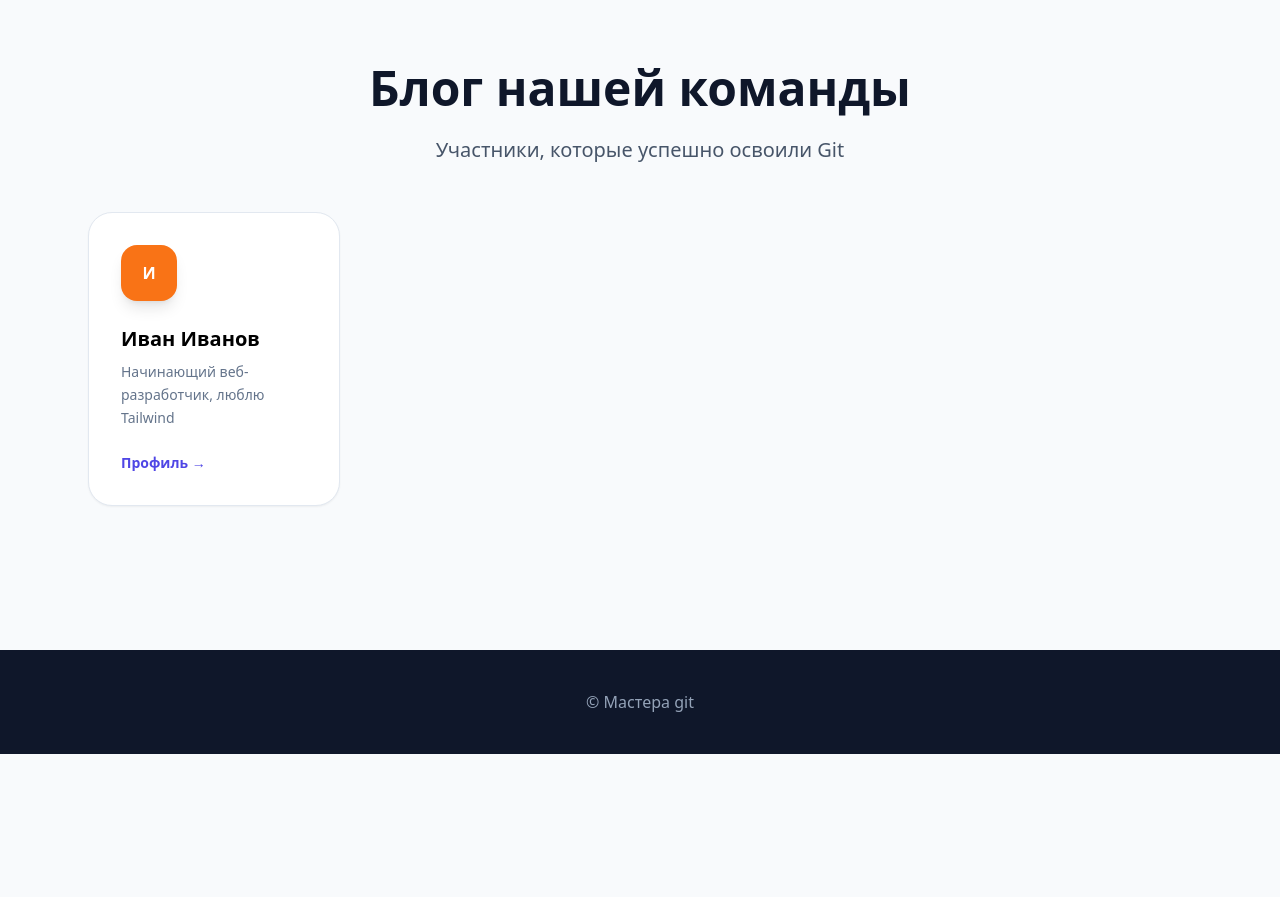
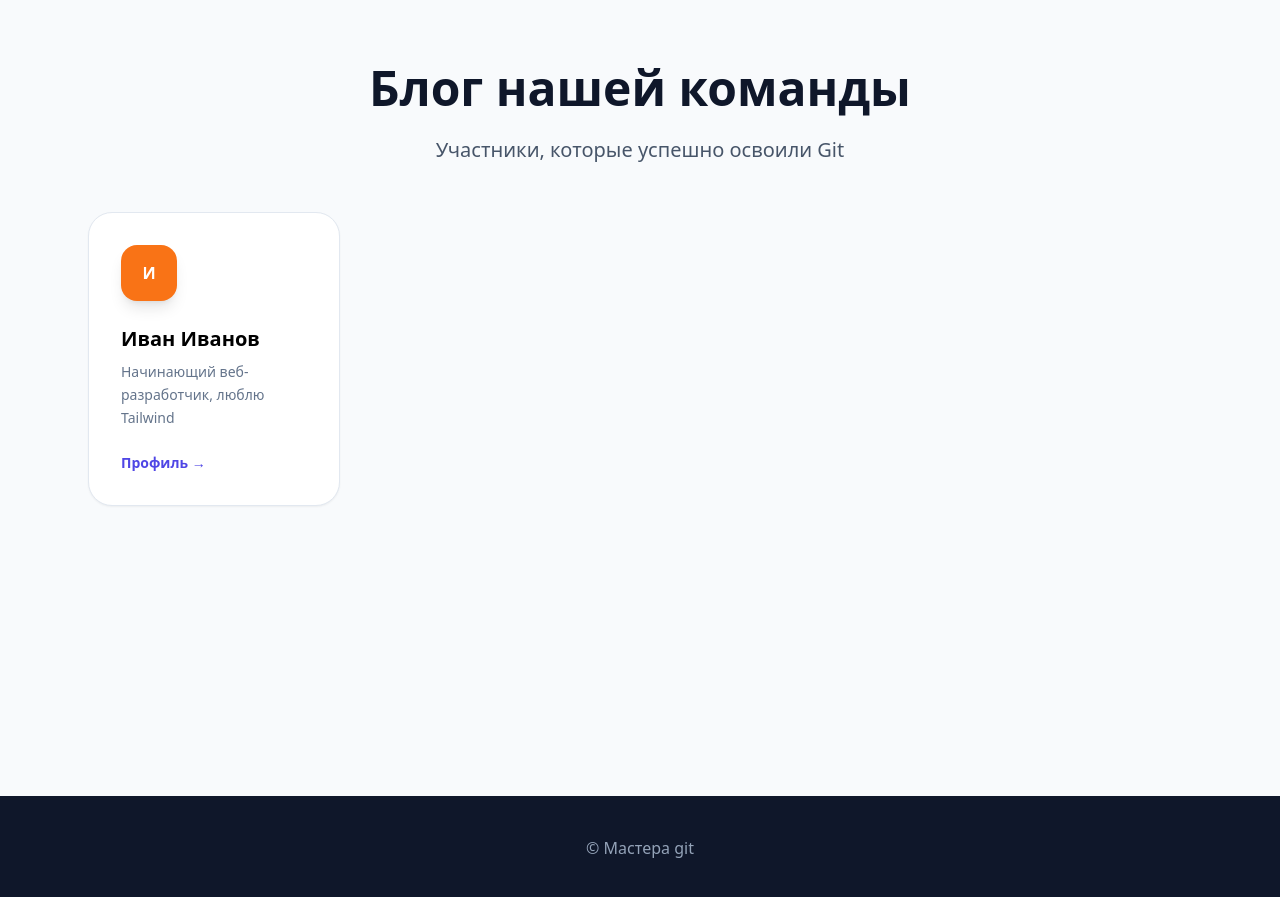
Before and after one commit to savage-demon/git_class, a Jekyll site: the page built from index.html, in a window 1280 px wide. Shown: the top 897 px of the page. Built offline with Jekyll 4.4.1, drawn with Linux system fonts in a browser that asks for light colours; nearby versions of some CDN libraries.

Commit message:
fix: footer position

```diff
--- a/_layouts/default.html
+++ b/_layouts/default.html
@@ -5,9 +5,11 @@
     <title>{{ page.title | default: site.title }}</title>
     <script src="https://cdn.tailwindcss.com"></script>
 </head>
-<body class="bg-slate-50 font-sans">
+<body class="bg-slate-50 font-sans flex flex-col min-h-screen">
 
+    <main class="flex-grow">
     {{ content }}
+    </main>
 
     <footer class="bg-slate-900 text-slate-400 py-10 mt-20 text-center">
         <p>&copy; Мастера git</p>
```
